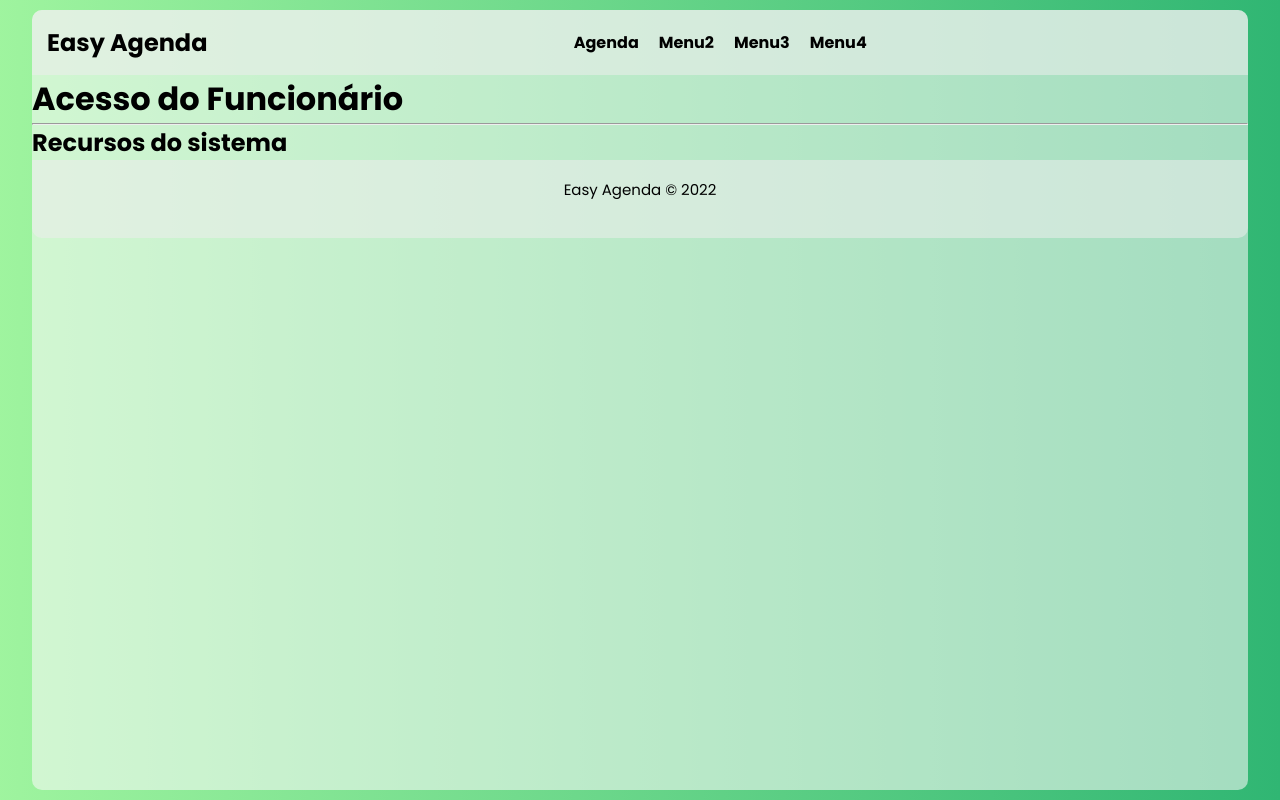
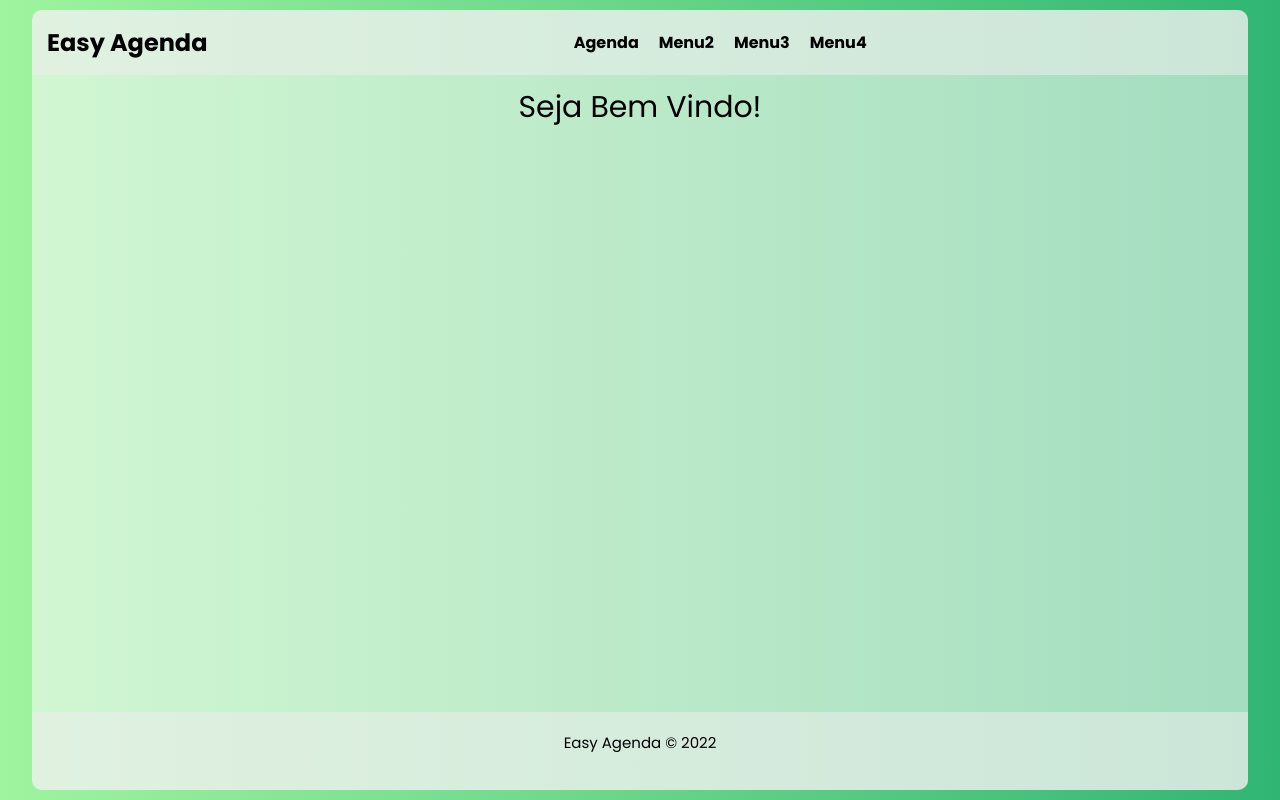
Before and after one commit to lucasv-bs/easy_agenda, a Django app: page /employee/ in a window 1280 px wide. Run offline with Django 4.2, Linux system fonts and the light colour scheme; some libraries are stand-ins or nearby versions.

Commit message:
Add a new template and styles for employee home page

```diff
--- a/easy_agenda/settings.py
+++ b/easy_agenda/settings.py
@@ -138,7 +138,8 @@ STATIC_URL = 'static/'
 STATICFILES_DIRS = [
     BASE_DIR / "static",
     BASE_DIR / "appointment/static",
-    BASE_DIR / "customer/static"
+    BASE_DIR / "customer/static",
+    BASE_DIR / "employee/static"
 ]
 STATIC_ROOT = BASE_DIR / "staticfiles"
 
--- /dev/null
+++ b/employee/static/css/employee.css
@@ -0,0 +1,26 @@
+.content {
+    display: flex;
+    min-height: 100%;
+    flex: 1 0;
+    flex-direction: column;
+    padding: 10px 20px;
+}
+
+.title {
+    text-align: center;
+    font-size: 30px;
+    font-weight: normal;
+    width: 100%;
+    margin-bottom: 40px;
+}
+
+table, th, td {
+    padding: 0;
+    border-spacing: 0;
+}
+
+.table-head > tr > th, .table-body > tr > td{
+    text-align: left;
+    border: 1px solid black;
+    padding: 5px;
+}
--- a/employee/templates/employee.html
+++ b/employee/templates/employee.html
@@ -1,9 +1,13 @@
 {% extends 'base.html' %}
+{% load static %}
+
+{% block stylesheet %}
+<link rel="stylesheet" href="{% static 'css/employee.css' %}">
+{% endblock %}
 
 {% block content %}
-<main>
-    <h1>Acesso do Funcionário</h1>
-    <hr>
-    <h2>Recursos do sistema</h2>
+<main class="content">
+    <h1 class="title">Seja Bem Vindo!</h1>
+
 </main>
 {% endblock %}
```
